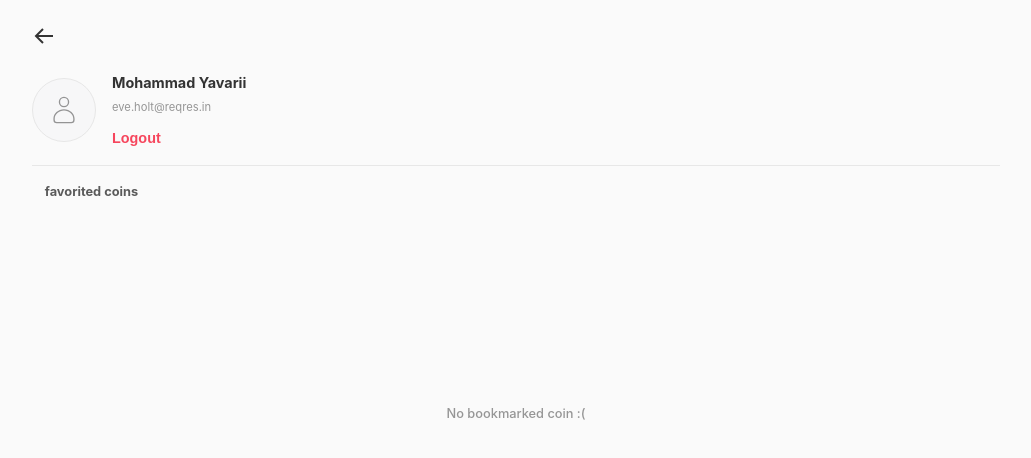
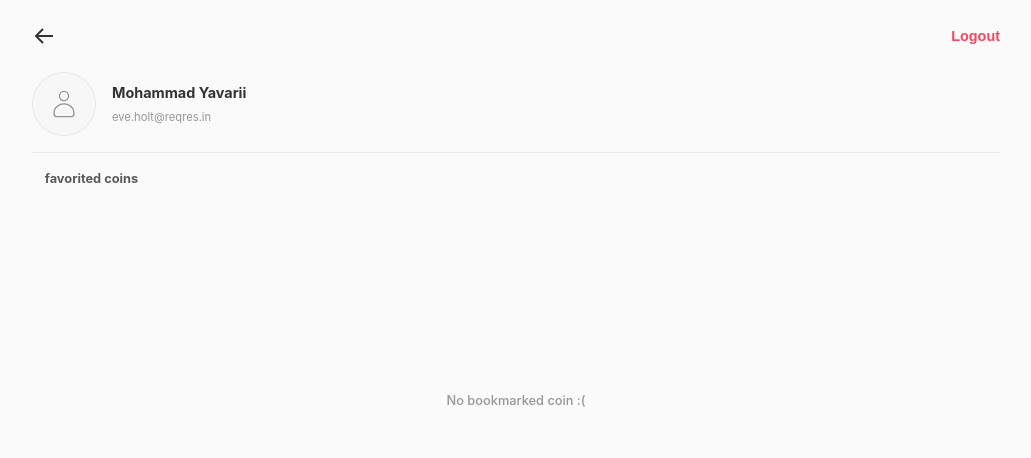
Before and after one commit to mmd-yavarii/react-crypto-app, a React (Vite) app: page /dashboard in a window 1280 px wide. Shown: the top 458 px of the page, without its empty margins (124-1155 px from the left). Built offline with nearby package versions, Linux system fonts and the light colour scheme.

Commit message:
handle log out

```diff
--- a/src/App.jsx
+++ b/src/App.jsx
@@ -35,7 +35,7 @@ function App() {
                     />
                     <Route path="/login" element={<LoginPage />} />
                     <Route
-                        path="dashboard"
+                        path="/dashboard"
                         element={<Dashboard showCoinInfo={showCoinInfo} />}
                     />
                     <Route path="*" element={<PageNotFound />} />
--- a/src/Layout/Layout.jsx
+++ b/src/Layout/Layout.jsx
@@ -8,9 +8,16 @@ import { BiArrowBack } from 'react-icons/bi';
 import { IsLoginContext } from '../contexts/IsLoginProvider';
 
 function Layout({ children }) {
-    const { isLogin } = useContext(IsLoginContext);
+    const { isLogin, changeLogin } = useContext(IsLoginContext);
     const location = useLocation();
     const navigate = useNavigate();
+
+    // log out
+    function logOutHandler() {
+        localStorage.removeItem('isLogin');
+        changeLogin(false);
+        navigate('/');
+    }
 
     return (
         <>
@@ -34,10 +41,20 @@ function Layout({ children }) {
                         )}
                     </>
                 ) : (
-                    <BiArrowBack
-                        fontSize="1.5rem"
-                        onClick={() => navigate(-1)}
-                    />
+                    <>
+                        <BiArrowBack
+                            fontSize="1.5rem"
+                            onClick={() => navigate(-1)}
+                        />
+                        {location.pathname === '/dashboard' && (
+                            <button
+                                onClick={logOutHandler}
+                                className={styles.logOut}
+                            >
+                                Logout
+                            </button>
+                        )}
+                    </>
                 )}
             </header>
 
--- a/src/Layout/Layout.module.css
+++ b/src/Layout/Layout.module.css
@@ -27,6 +27,13 @@
     color: var(--them-primary-color);
 }
 
+.logOut {
+    background-color: transparent;
+    color: var(--red-color);
+    font-size: 0.9rem;
+    font-weight: 600;
+}
+
 @media (min-width: 500px) {
     .dashboard,
     .logInBtn {
--- a/src/pages/Dashboard/Dashboard.jsx
+++ b/src/pages/Dashboard/Dashboard.jsx
@@ -4,17 +4,12 @@ import styles from './Dashboard.module.css';
 import { CiUser } from 'react-icons/ci';
 
 import CoinCard from '../../components/CoinCard/CoinCard';
+import { useNavigate } from 'react-router-dom';
 
 function Dashboard({ showCoinInfo }) {
     const [favorites, setFavorites] = useState(
         JSON.parse(localStorage.getItem('favoriteCoins')) || [],
     );
-
-    useEffect(() => {
-        const storedFavorites =
-            JSON.parse(localStorage.getItem('favoriteCoins')) || [];
-        setFavorites(storedFavorites);
-    }, []);
 
     return (
         <div className={styles.container}>
@@ -25,7 +20,6 @@ function Dashboard({ showCoinInfo }) {
                 <div>
                     <h4>Mohammad Yavarii</h4>
                     <p>eve.holt@reqres.in</p>
-                    <button className={styles.logOut}>Logout</button>
                 </div>
             </header>
 
--- a/src/pages/Dashboard/Dashboard.module.css
+++ b/src/pages/Dashboard/Dashboard.module.css
@@ -26,13 +26,6 @@
 .container header h4 {
     font-size: 0.9rem;
 }
-.logOut {
-    background-color: transparent;
-    color: var(--red-color);
-    font-size: 0.9rem;
-    font-weight: 600;
-    margin-top: 1em;
-}
 
 /* favorited coins */
 .noCoinFound {
```
